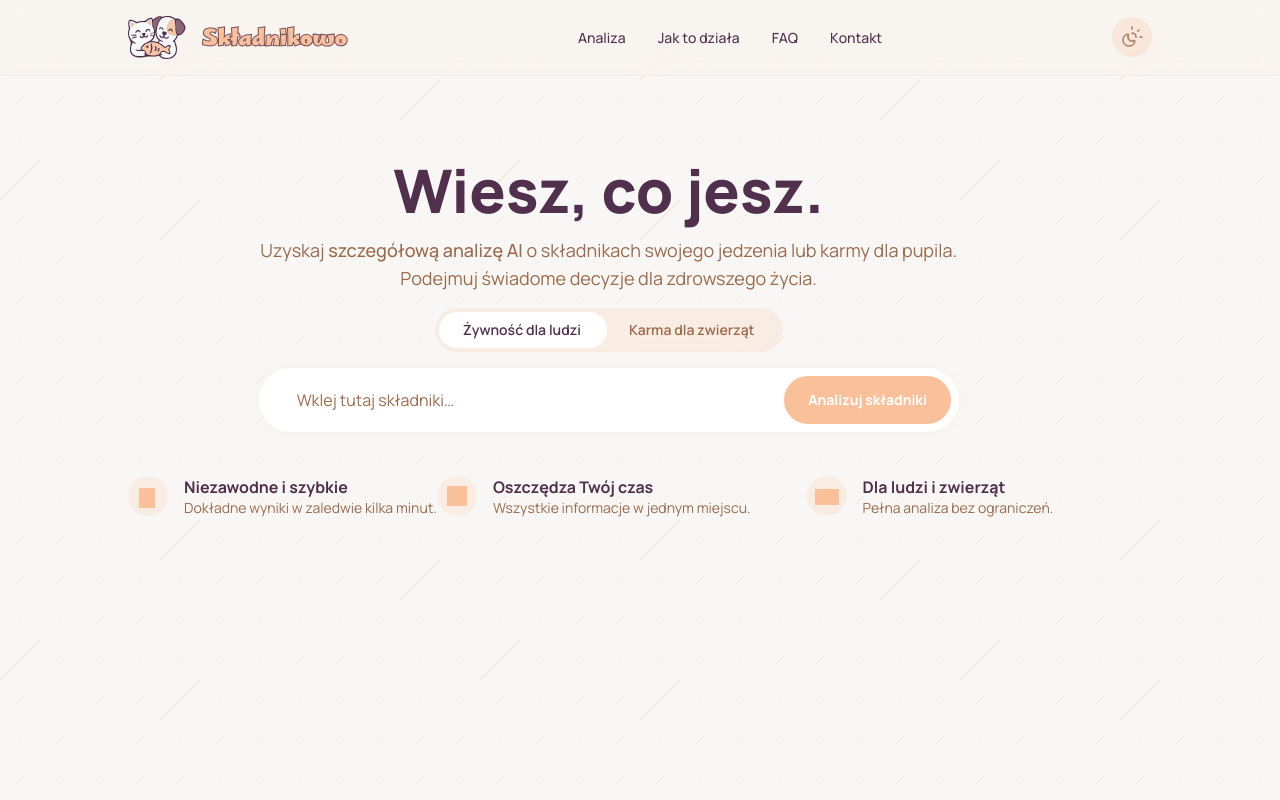
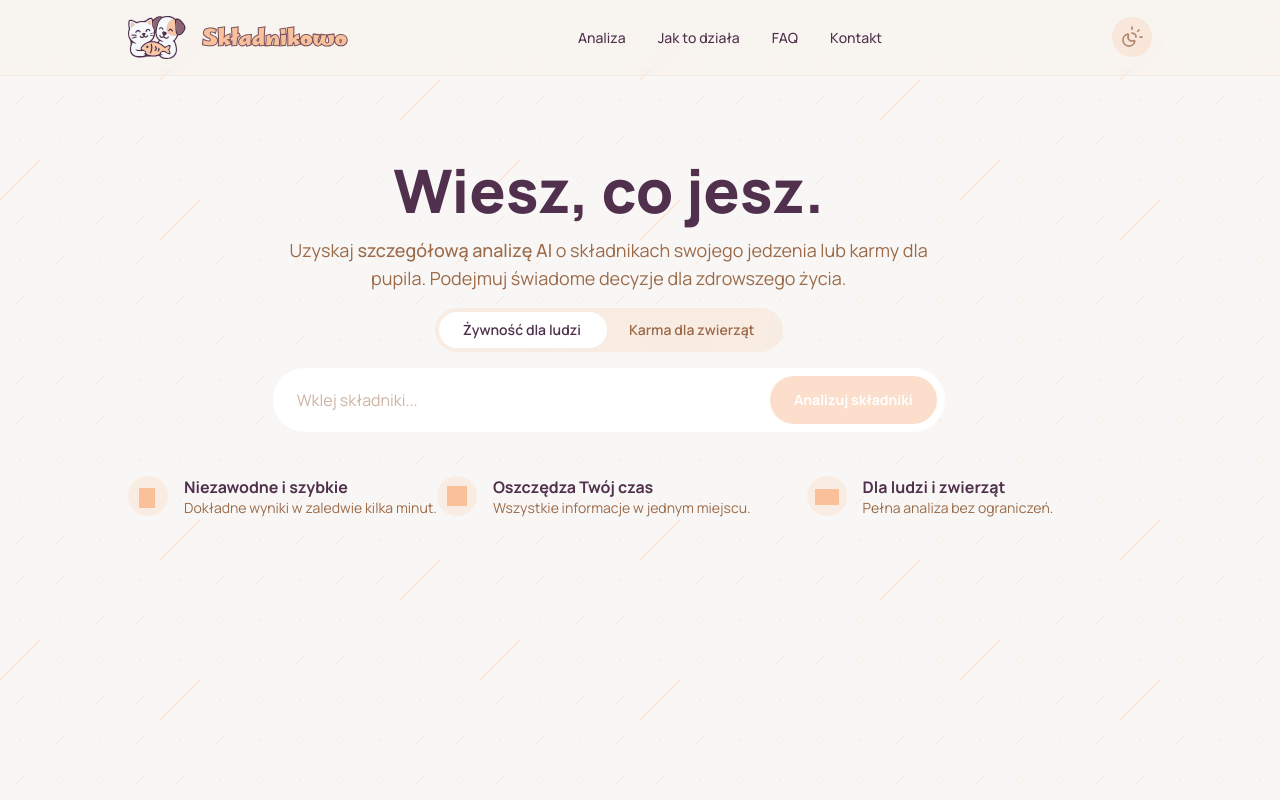
Before and after one commit to krzx000/skladnikowo, a Next.js app: page / in a window 1280 px wide. Built offline with nearby package versions, Linux system fonts and the light colour scheme.

Commit message:
feat: dodano AnalyzeInput do wpisywania składników analizy

```diff
--- /dev/null
+++ b/app/components/AnalyzeInput.tsx
@@ -0,0 +1,62 @@
+"use client";
+import { useRef, useEffect, useState } from "react";
+
+export const AnalyzeInput = () => {
+  const textareaRef = useRef<HTMLTextAreaElement>(null);
+  const [isMultiline, setIsMultiline] = useState(false);
+  const [value, setValue] = useState("");
+
+  useEffect(() => {
+    const textarea = textareaRef.current;
+    if (!textarea) return;
+
+    textarea.style.height = "auto";
+    textarea.style.height = `${textarea.scrollHeight}px`;
+
+    // Sprawdź czy wartość to tylko białe znaki
+    if (value.trim() === "") {
+      setIsMultiline(false);
+      return;
+    }
+
+    const lines = value.split("\n").length;
+    const lineHeight =
+      parseInt(window.getComputedStyle(textarea).lineHeight) * 1.75;
+
+    if (textarea.scrollHeight > lineHeight || lines > 1) {
+      setIsMultiline(true);
+    }
+  }, [value]);
+
+  const textareaBaseClasses =
+    "pl-4 py-2 outline-none resize-none overflow-hidden rounded-3xl text-base leading-6 min-h-[24px]";
+  const buttonClasses =
+    "px-6 py-3.5 text-white rounded-full bg-orange font-bold text-sm whitespace-nowrap active:scale-95 disabled:opacity-50";
+
+  return (
+    <div className="relative p-2 bg-white rounded-4xl">
+      <div
+        className={
+          isMultiline
+            ? "flex flex-col gap-1 items-end"
+            : "flex items-center gap-4"
+        }
+      >
+        <textarea
+          ref={textareaRef}
+          value={value}
+          onChange={(e) => setValue(e.target.value)}
+          className={`${textareaBaseClasses} ${
+            isMultiline ? "w-full px-4" : "flex-1"
+          }`}
+          placeholder="Wklej składniki..."
+          rows={1}
+        />
+
+        <button disabled={!value.trim()} className={buttonClasses}>
+          Analizuj składniki
+        </button>
+      </div>
+    </div>
+  );
+};
--- a/app/components/Picker.tsx
+++ b/app/components/Picker.tsx
@@ -55,7 +55,7 @@ export const Picker = ({
   return (
     <div
       ref={containerRef}
-      className="relative flex p-1 rounded-full bg-orange/20 backdrop-blur-lg"
+      className="relative flex p-1 rounded-full bg-orange/20 backdrop-blur-md"
     >
       <span
         ref={blobRef}
--- a/app/page.tsx
+++ b/app/page.tsx
@@ -1,6 +1,7 @@
 "use client";
 import { useState } from "react";
 import { Picker } from "./components/Picker";
+import { AnalyzeInput } from "./components/AnalyzeInput";
 
 export default function Home() {
   const [selectedValue, setSelectedValue] = useState("humans");
@@ -8,12 +9,12 @@ export default function Home() {
   return (
     <div className="w-full">
       <section className="inline-flex flex-col items-center self-stretch justify-start gap-4">
-        <div className="flex flex-col items-center justify-start w-full max-w-3xl">
+        <div className="flex flex-col items-center justify-start w-full max-w-2xl">
           <div className="self-stretch text-center justify-center text-primary text-6xl font-extrabold  leading-[60px]">
             Wiesz, co jesz.
           </div>
         </div>
-        <div className="flex flex-col items-center justify-start w-full max-w-3xl">
+        <div className="flex flex-col items-center justify-start w-full max-w-2xl">
           <div className="self-stretch justify-center text-center">
             <span className="text-lg font-normal leading-7 text-secondary">
               Uzyskaj{" "}
@@ -39,22 +40,8 @@ export default function Home() {
               ]}
             />
           </div>
-          <div className="w-full max-w-[700px] relative flex flex-col justify-start items-start">
-            <div className="self-stretch h-16 pl-6 pr-40 py-5 bg-white rounded-[36px] shadow-[0px_0px_12px_0px_rgba(249,192,154,0.10)] inline-flex justify-center items-start overflow-hidden">
-              <div className="w-[488px] inline-flex flex-col justify-start items-start overflow-hidden">
-                <div className="justify-center text-base font-normal text-secondary ">
-                  Wklej tutaj składniki…
-                </div>
-              </div>
-            </div>
-            <div
-              data-variant="1"
-              className="h-12 px-6 py-3.5 left-[525.52px] top-[8px] absolute bg-orange rounded-[32px] inline-flex justify-center items-center"
-            >
-              <div className="justify-center text-sm font-bold leading-tight text-center text-white">
-                Analizuj składniki
-              </div>
-            </div>
+          <div className="w-full max-w-2xl">
+            <AnalyzeInput />
           </div>
           <div className="flex flex-col items-start self-stretch justify-start pt-4">
             <div className="inline-flex items-center self-stretch justify-between">
```
